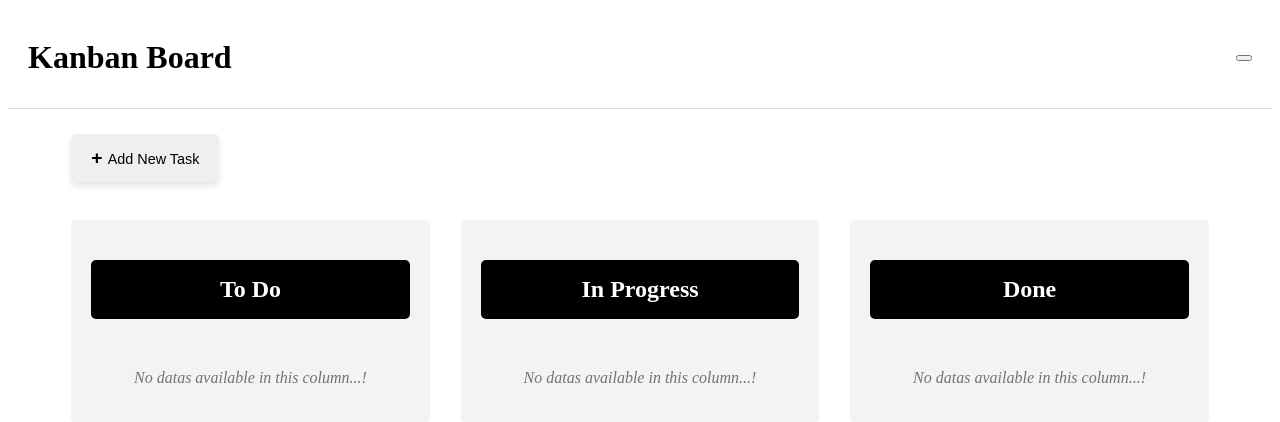
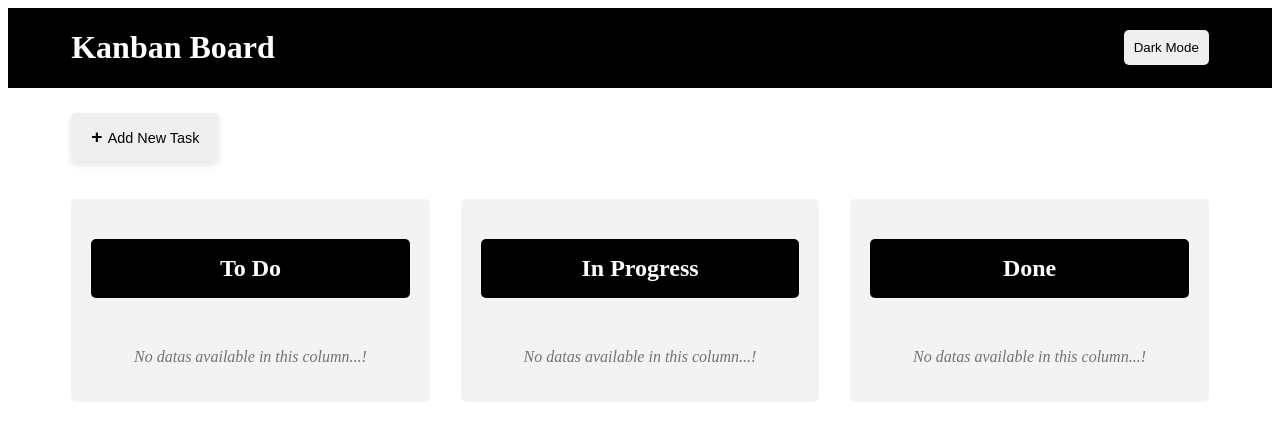
Before and after one commit to Arunthathy123/kanban-board, a React (Create React App) app: page / in a window 1280 px wide. Shown: the top 422 px of the page. Built offline with nearby package versions, Linux system fonts and the light colour scheme.

Commit message:
Implement dark and light theme toggle with dynamic text

```diff
--- a/src/assets/AddTaskPopup.css
+++ b/src/assets/AddTaskPopup.css
@@ -37,7 +37,7 @@ input, textarea {
 }
 
 input:focus, textarea:focus {
-  border-color: #007bff;
+  border-color: #232528;
   outline: none;
 }
 .no-tasks-message {
--- a/src/assets/headerStyle.css
+++ b/src/assets/headerStyle.css
@@ -1,19 +1,38 @@
+
+:root {
+    --background-light: #f4f4f4;
+    --background-dark: #000;
+    --header-background-light: #fff;
+    --header-background-dark: #000;
+    --text-light: #000;
+    --text-dark: #fff;
+}
+
+body.dark-mode {
+    background-color: var(--background-dark);
+}
+
+body.dark-mode .header {
+    background-color: var(--header-background-dark);
+    color: var(--text-dark);
+}
 
 .header {
+    background-color: var(--header-background-dark);
+    color: var(--text-dark);
+    padding: 0% 5%;
     display: flex;
     justify-content: space-between;
     align-items: center;
-    padding: 10px 20px;
-    background-color: var(--background-light);
-    border-bottom: 1px solid #ddd;
-    transition: background-color 0.3s ease;
+    transition: background-color 0.3s ease, color 0.3s ease;
 }
 
 @media (max-width: 768px) {
     .header {
-        flex-direction: column;
+        flex-direction: row;
         align-items: flex-start;
         padding: 10px;
+        padding: 5% 5%;
     }
 
     .header h1 {
@@ -24,10 +43,18 @@
 
 @media (max-width: 480px) {
     .header {
-        padding: 5px;
+        padding: 5% 5%;
     }
 
     .header h1 {
         font-size: 1.2rem;
     }
 }
+
+
+
+.theamBtn{
+    padding: 10px 10px;
+    border-radius: 5px;
+    border: none;
+}
--- a/src/components/Header.jsx
+++ b/src/components/Header.jsx
@@ -1,12 +1,22 @@
-import React from 'react'
-import '../assets/headerStyle.css'
+import React, { useState } from 'react';
+import '../assets/headerStyle.css';
+
 const Header = () => {
-  return (
-    <header className='header'>
-        <h1>Kanban Board</h1>
-        <button></button>
-    </header>
-  )
-}
+    const [isDarkMode, setIsDarkMode] = useState(false);
 
-export default Header
+    const toggleTheme = () => {
+        setIsDarkMode(!isDarkMode);
+        document.body.classList.toggle('dark-mode', !isDarkMode);
+    };
+
+    return (
+        <header className='header'>
+            <h1 className='heading'>Kanban Board</h1>
+            <button className='theamBtn' onClick={toggleTheme}>
+                {isDarkMode ? 'Light Mode' : 'Dark Mode'}
+            </button>
+        </header>
+    );
+};
+
+export default Header;
```
